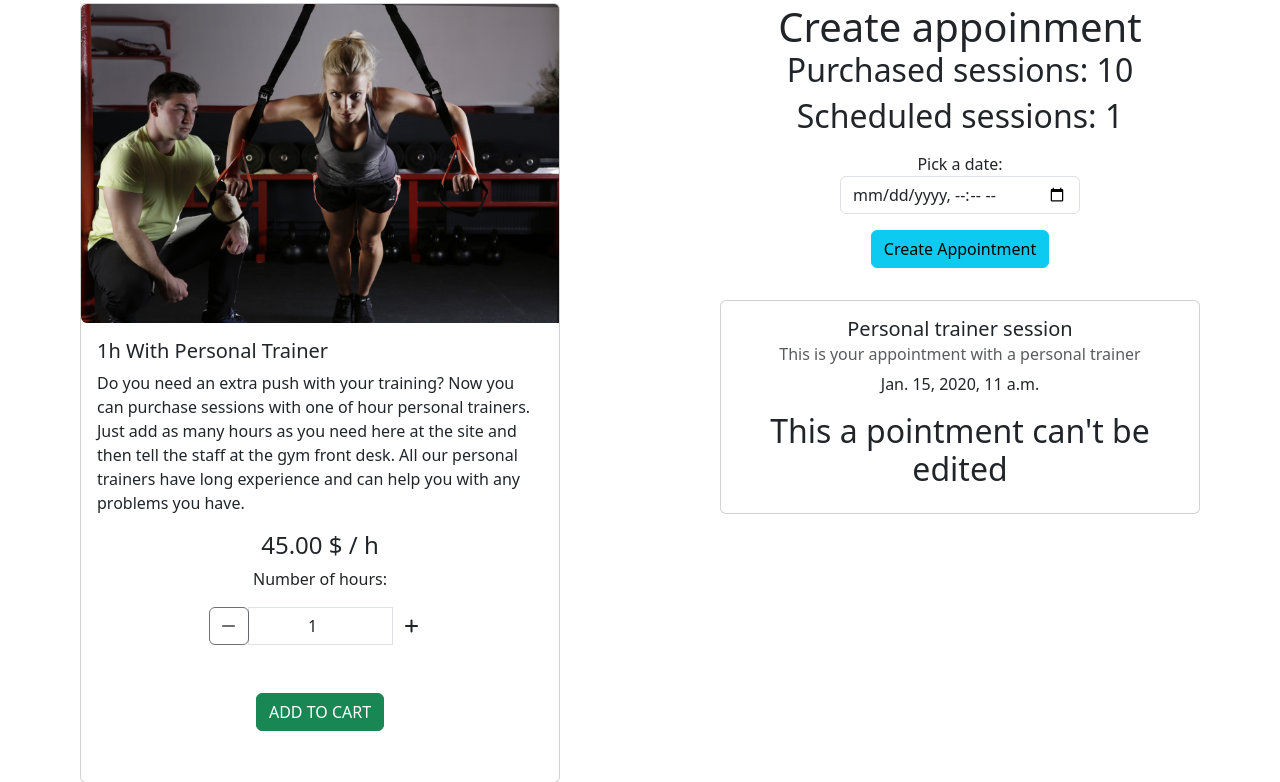
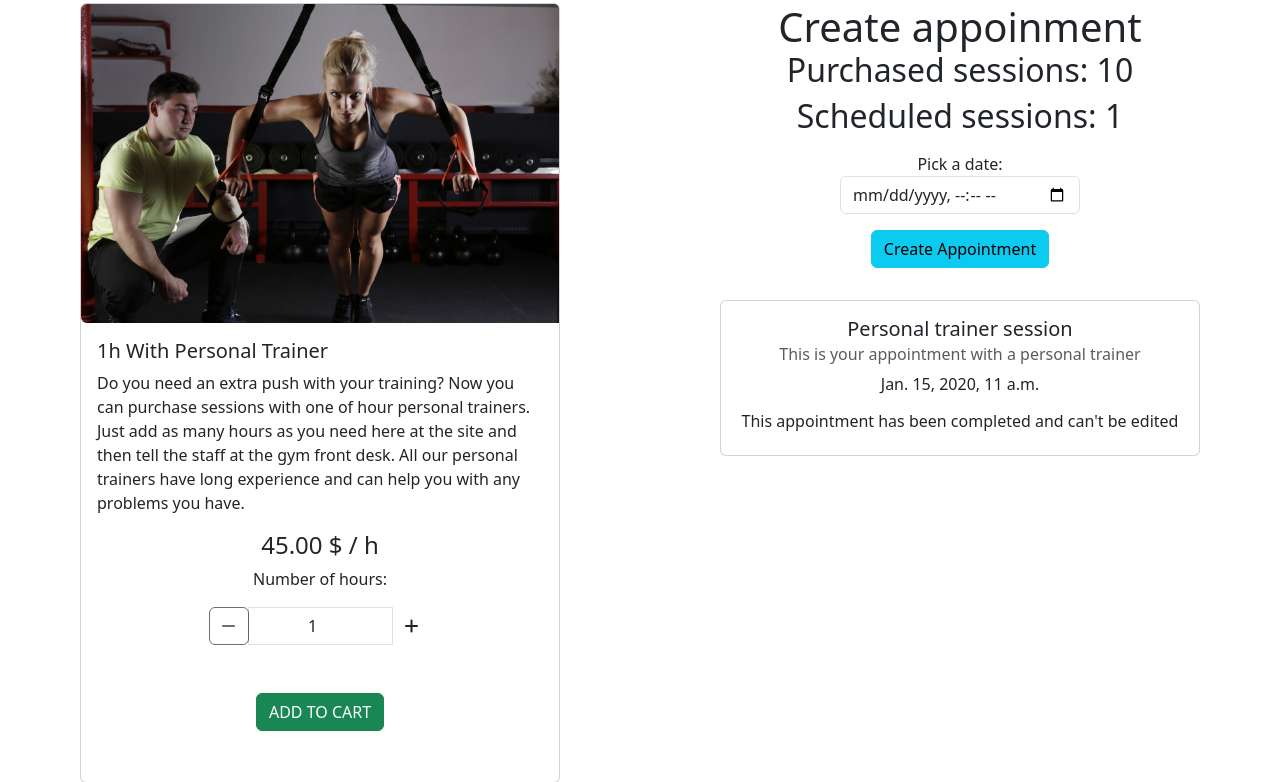
Before and after one commit to MTSSamsioe/sanitas, a Django app: page /products/pt_sessions/ in a window 1280 px wide. Shown: the part 143-925 px from the top of the page. Run offline with Django 3.2, Linux system fonts and the light colour scheme; a user stored in the database is signed in; data comes from the database, SQL or seed files in the repository; tables that the repository leaves empty hold one stand-in row (values such as "Sample post"); some libraries are stand-ins or nearby versions.

Commit message:
Add url and view to cancel appointment

```diff
--- a/products/templates/products/pt_sessions.html
+++ b/products/templates/products/pt_sessions.html
@@ -101,9 +101,28 @@
             <h6 class="card-subtitle mb-2 text-muted">This is your appointment with a personal trainer</h6>
             <p class="card-text">{{appointment.date_time}}</p>
             {% if current_time >= appointment.date_time %}
-              <h2 class="h2">This a pointment can't be edited</h2>
+              <h6 class="h6">This appointment has been completed and can't be edited</h6>
             {% else%}
-              <a href="#" class="btn btn-danger">Cancel</a>
+
+              <button class="btn btn-danger mb-1 " type="button" data-bs-toggle="modal" data-bs-target="#exampleModal">
+                Cancel appointment</button>
+              <div class="modal fade" id="exampleModal" tabindex="-1" aria-labelledby="exampleModalLabel" aria-hidden="true">
+                <div class="modal-dialog">
+                  <div class="modal-content">
+                    <div class="modal-header">
+                      <h1 class="modal-title fs-5" id="exampleModalLabel">Warning!</h1>
+                      <button type="button" class="btn-close" data-bs-dismiss="modal" aria-label="Close"></button>
+                    </div>
+                    <div class="modal-body">
+                      Are you sure you want to cancel your appointment?
+                    </div>
+                    <div class="modal-footer">
+                      <button type="button" class="btn btn-danger" data-bs-dismiss="modal">Close</button>
+                      <a href="/products/pt_sessions/delete/{{appointment.id}}" class=" link-light btn btn-success">Cancel</a>
+                    </div>
+                  </div>
+                </div>
+              </div>
               <a href="/products/pt_sessions/edit/{{ appointment.id}}" class="btn btn-success">Edit</a>
             {% endif %}
           </div>
--- a/products/urls.py
+++ b/products/urls.py
@@ -5,4 +5,5 @@ urlpatterns = [
     path('pt_sessions/', views.pt_sessions, name='pt_sessions'),
     path('pt_sessions/create', views.create_appointment, name='create_appointment'),
     path('pt_sessions/edit/<appointment_id>', views.edit_appointment, name='edit_appointment'),
+    path('pt_sessions/delete/<appointment_id>', views.delete_appointment, name='delete_appointment'),
 ]
--- a/products/views.py
+++ b/products/views.py
@@ -77,7 +77,7 @@ def edit_appointment(request, appointment_id):
             messages.success(request, 'Your appointment was successfully changed')
             return redirect('/products/pt_sessions/')
         else:
-            messages.error(request, f'{e}')
+            messages.error(request, 'Something went wrong')
 
     form = AppointmentsForm(instance=appointment)
 
@@ -86,3 +86,11 @@ def edit_appointment(request, appointment_id):
         'appointment': appointment,
     }
     return render(request, 'products/edit_session.html', context)
+
+
+def delete_appointment(request, appointment_id):
+
+    appointment = get_object_or_404(Appointments, id=appointment_id)
+    appointment.delete()
+    messages.success(request, 'Your appointment has been canceled')
+    return redirect('/products/pt_sessions/')
```
Also changed, not shown: products/templates/products/edit_session.html (+3 -6 lines).
